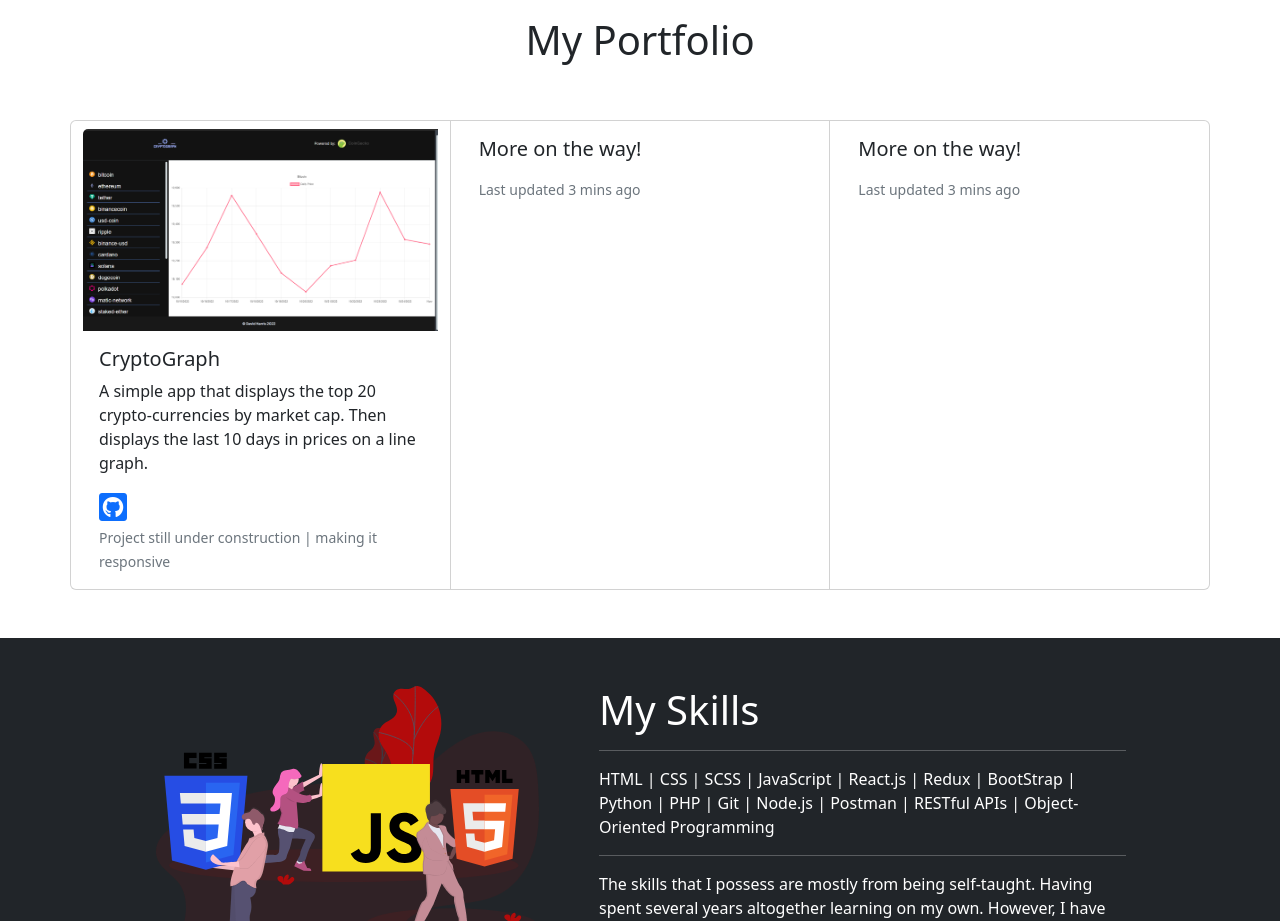
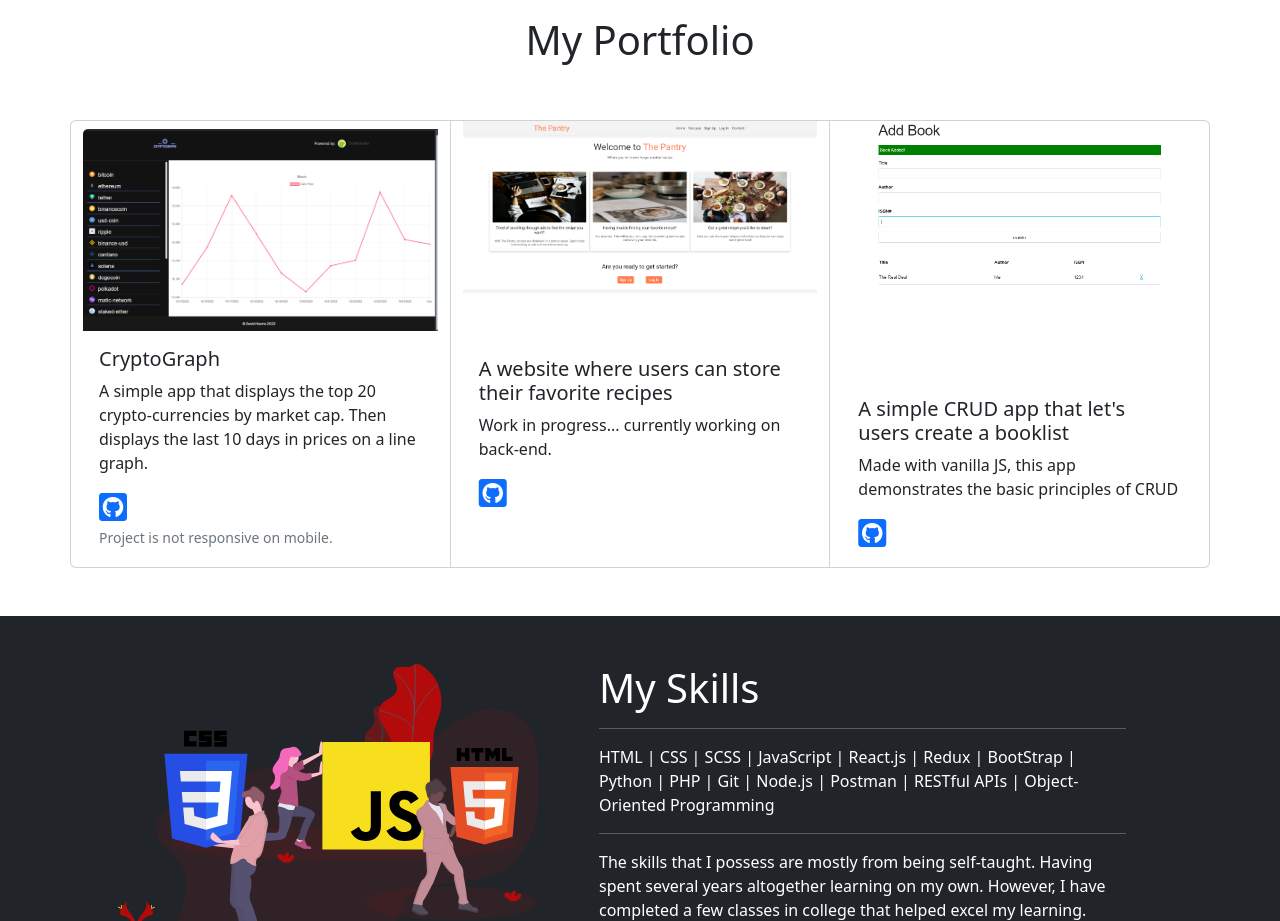
Before and after one commit to dlogoh/portfolio-website, a React (Create React App) app: page / in a window 1280 px wide. Shown: the part 1300-2221 px from the top of the page. Built offline with nearby package versions, Linux system fonts and the light colour scheme.

Commit message:
Added more projects. Simplified contact form

```diff
--- a/src/components/MainContent.jsx
+++ b/src/components/MainContent.jsx
@@ -3,22 +3,24 @@ import hero from "../img/undraw_feeling_proud_qne1.svg";
 import aboutPic from "../img/undraw_developer_activity_re_39tg.svg";
 import skillsPic from "../img/undraw_static_assets_rpm6.svg";
 import cryptograph from "../img/cryptograph.png";
+import thePantry from "../img/ThePantryPortfolioImg.png";
+import booklist from "../img/Booklist.png";
 
 function MainContent() {
   return (
     <div>
       {/* <!-- hero --> */}
       <main>
-        <div className="my-5">
-          <div className="container">
-            <div className="row">
-              <div className="col-md-7">
-                <img src={hero} alt="" className="img-fluid" />
+        <div className='my-5'>
+          <div className='container'>
+            <div className='row'>
+              <div className='col-md-7'>
+                <img src={hero} alt='' className='img-fluid' />
               </div>
-              <div className="col-md-5">
+              <div className='col-md-5'>
                 <h1>Have We Met?</h1>
-                <h3 className="mt-5">Lets get to know each other!</h3>
-                <p className="mt-5">
+                <h3 className='mt-5'>Lets get to know each other!</h3>
+                <p className='mt-5'>
                   My name is David Harris and I'm an aspiring full stack web
                   developer.
                 </p>
@@ -28,10 +30,10 @@ function MainContent() {
                   way to get in touch with me if you would like to get to know
                   me further or potentially hire me!
                 </p>
-                <a href="#about">
+                <a href='#about'>
                   <button
-                    type="button"
-                    className="btn btn-primary mt-5 fw-bold"
+                    type='button'
+                    className='btn btn-primary mt-5 fw-bold'
                   >
                     Let's Go!
                   </button>
@@ -43,11 +45,11 @@ function MainContent() {
       </main>
       {/* <!-- about --> */}
       <section>
-        <div className="bg-dark" id="about">
-          <div className="container p-5 text-white">
-            <div className="row">
-              <div className="col-md-7">
-                <h1 className="p-3">About Me</h1>
+        <div className='bg-dark' id='about'>
+          <div className='container p-5 text-white'>
+            <div className='row'>
+              <div className='col-md-7'>
+                <h1 className='p-3'>About Me</h1>
                 <p>
                   All of my life I have been skilled with computers. A few years
                   ago, coding and development grabbed my attention and I have
@@ -69,13 +71,13 @@ function MainContent() {
                   passionate about development, is willing to still continue to
                   learn outside of working hours, and has a burning desire to
                   become a master of the field, <br />{" "}
-                  <span className="fw-bold" style={{ color: "#DC143C" }}>
+                  <span className='fw-bold' style={{ color: "#DC143C" }}>
                     look no further.
                   </span>
                 </p>
               </div>
-              <div className="col-md-5">
-                <img src={aboutPic} alt="" className="img-fluid" />
+              <div className='col-md-5'>
+                <img src={aboutPic} alt='' className='img-fluid' />
               </div>
             </div>
           </div>
@@ -83,52 +85,63 @@ function MainContent() {
       </section>
       {/* <!-- projects --> */}
       <section>
-        <div className="my-5" id="projects">
-          <div className="container">
-            <div className="row text-center">
+        <div className='my-5' id='projects'>
+          <div className='container'>
+            <div className='row text-center'>
               <h1>My Portfolio</h1>
             </div>
-            <div className="card-group row mt-5">
-              <div className="card pt-2">
-                <img src={cryptograph} className="card-img-top" alt="..." />
-                <div className="card-body">
-                  <h5 className="card-title">CryptoGraph</h5>
-                  <p className="card-text">
+            <div className='card-group row mt-5'>
+              <div className='card pt-2'>
+                <img src={cryptograph} className='card-img-top' alt='...' />
+                <div className='card-body'>
+                  <h5 className='card-title'>CryptoGraph</h5>
+                  <p className='card-text'>
                     A simple app that displays the top 20 crypto-currencies by
                     market cap. Then displays the last 10 days in prices on a
                     line graph.
                   </p>
-                  <a href="https://github.com/dlogoh/CryptoGraph">
-                    <i className="fa-brands fa-2x fa-square-github" />
+                  <a href='https://github.com/dlogoh/CryptoGraph'>
+                    <i className='fa-brands fa-2x fa-square-github' />
                   </a>
-                  <p className="card-text">
-                    <small className="text-muted">
-                      Project still under construction | making it responsive
+                  <p className='card-text'>
+                    <small className='text-muted'>
+                      Project is not responsive on mobile.
                     </small>
                   </p>
                 </div>
               </div>
-              <div className="card">
-                {/* <img src="" className="card-img-top" alt="..." /> */}
-                <div className="card-body">
-                  <h5 className="card-title">More on the way!</h5>
-                  <p className="card-text"></p>
-                  <p className="card-text">
-                    <small className="text-muted">
-                      Last updated 3 mins ago
-                    </small>
+              <div className='card'>
+                <img src={`${thePantry}`} className='card-img-top' alt='...' />
+                <div className='card-body'>
+                  <h5 className='card-title mt-5'>
+                    A website where users can store their favorite recipes
+                  </h5>
+                  <p className='card-text'>
+                    Work in progress... currently working on back-end.
+                  </p>
+                  <a href='https://github.com/dlogoh/thepantry'>
+                    <i className='fa-brands fa-2x fa-square-github' />
+                  </a>
+                  <p className='card-text'>
+                    <small className='text-muted'></small>
                   </p>
                 </div>
               </div>
-              <div className="card">
-                {/* <img src="" className="card-img-top" alt="..." /> */}
-                <div className="card-body">
-                  <h5 className="card-title">More on the way!</h5>
-                  <p className="card-text"></p>
-                  <p className="card-text">
-                    <small className="text-muted">
-                      Last updated 3 mins ago
-                    </small>
+              <div className='card'>
+                <img src={`${booklist}`} className='card-img-top' alt='...' />
+                <div className='card-body'>
+                  <h5 className='card-title'>
+                    A simple CRUD app that let's users create a booklist
+                  </h5>
+                  <p className='card-text'>
+                    Made with vanilla JS, this app demonstrates the basic
+                    principles of CRUD
+                  </p>
+                  <a href='https://github.com/dlogoh/booklist'>
+                    <i className='fa-brands fa-2x fa-square-github' />
+                  </a>
+                  <p className='card-text'>
+                    <small className='text-muted'></small>
                   </p>
                 </div>
               </div>
@@ -138,13 +151,13 @@ function MainContent() {
       </section>
       {/* <!-- skills --> */}
       <section>
-        <div className="bg-dark" id="skills">
-          <div className="container p-5 text-white">
-            <div className="row">
-              <div className="col-md-5">
-                <img src={skillsPic} alt="" className="img-fluid" />
+        <div className='bg-dark' id='skills'>
+          <div className='container p-5 text-white'>
+            <div className='row'>
+              <div className='col-md-5'>
+                <img src={skillsPic} alt='' className='img-fluid' />
               </div>
-              <div className="col-md-7 px-5">
+              <div className='col-md-7 px-5'>
                 <h1>My Skills</h1>
                 <hr />
                 <p>
@@ -167,10 +180,10 @@ function MainContent() {
                   I also completed classes that focused on networking, computer
                   hardware, and others that have helped build my CS foundation.
                 </p>
-                <a href="skills.html">
+                <a href='skills.html'>
                   <button
-                    type="button"
-                    className="btn btn-primary mt-3 fw-bold"
+                    type='button'
+                    className='btn btn-primary mt-3 fw-bold'
                   >
                     Learn More
                   </button>
```
Also changed, not shown: src/components/Contact.jsx (+31 -57 lines), src/img/Booklist.png (added), src/img/ThePantryPortfolioImg.png (added).
